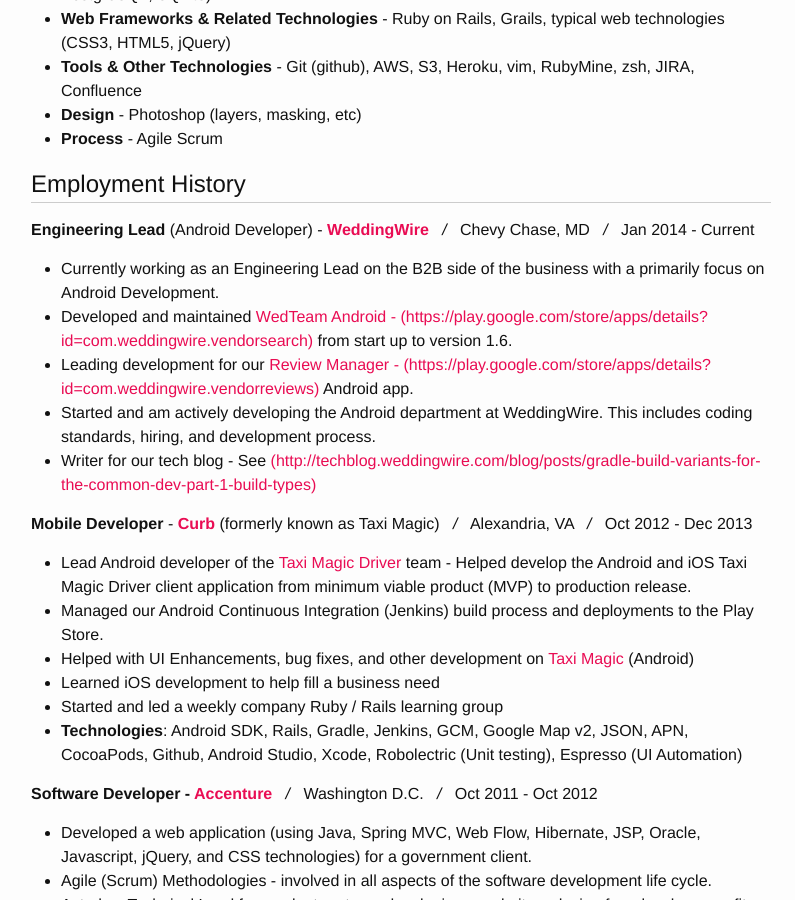
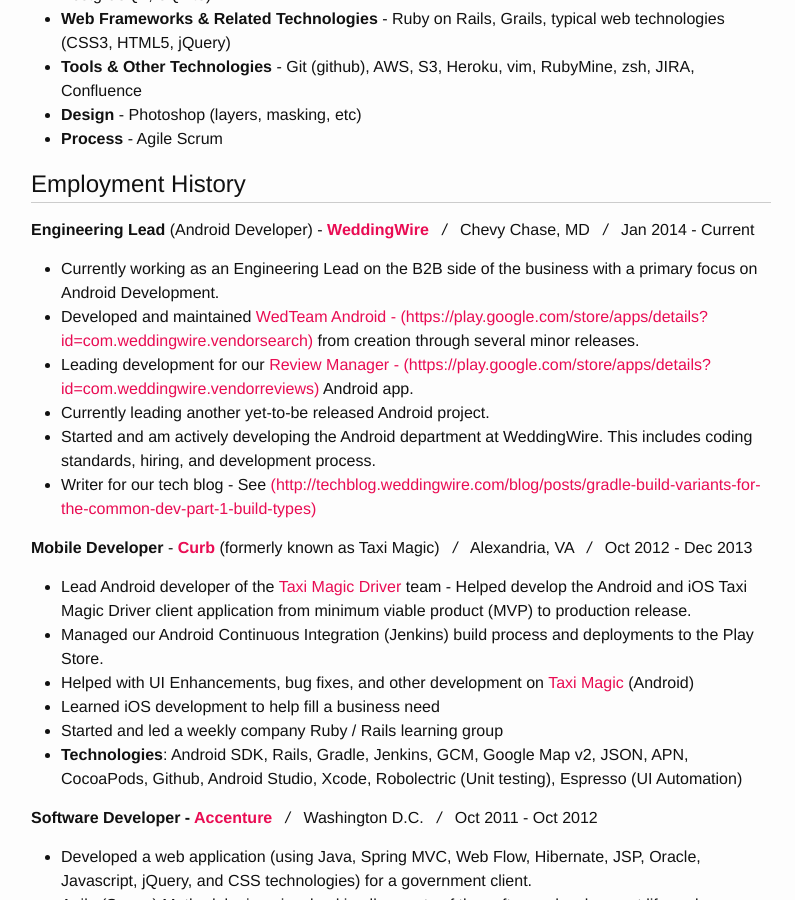
Before and after one commit to loeschg/loeschg.github.io, a Jekyll site: the page built from resume.md, in a window 1280 px wide and 900 px high, scrolled down 661 px. Shown: the whole window, without its empty margins (239-1034 px from the left). Built offline with Jekyll 4.4.1, drawn with Linux system fonts in a browser that asks for light colours; nearby versions of some CDN libraries.

Commit message:
Update resume typo

```diff
--- a/resume.md
+++ b/resume.md
@@ -79,9 +79,10 @@
 
 **Engineering Lead** (Android Developer) - **[WeddingWire](http://weddingwire.com)**  &nbsp;&nbsp;*/*&nbsp;&nbsp;  Chevy Chase, MD  &nbsp;&nbsp;*/*&nbsp;&nbsp;  Jan 2014 - Current
 
-* Currently working as an Engineering Lead on the B2B side of the business with a primarily focus on Android Development.
-* Developed and maintained [WedTeam Android - (https://play.google.com/store/apps/details?id=com.weddingwire.vendorsearch)](https://play.google.com/store/apps/details?id=com.weddingwire.vendorsearch) from start up to version 1.6.
+* Currently working as an Engineering Lead on the B2B side of the business with a primary focus on Android Development.
+* Developed and maintained [WedTeam Android - (https://play.google.com/store/apps/details?id=com.weddingwire.vendorsearch)](https://play.google.com/store/apps/details?id=com.weddingwire.vendorsearch) from creation through several minor releases.
 * Leading development for our [Review Manager - (https://play.google.com/store/apps/details?id=com.weddingwire.vendorreviews)](https://play.google.com/store/apps/details?id=com.weddingwire.vendorreviews) Android app.
+* Currently leading another yet-to-be released Android project.
 * Started and am actively developing the Android department at WeddingWire. This includes coding standards, hiring, and development process.
 * Writer for our tech blog - See [(http://techblog.weddingwire.com/blog/posts/gradle-build-variants-for-the-common-dev-part-1-build-types)](http://techblog.weddingwire.com/blog/posts/gradle-build-variants-for-the-common-dev-part-1-build-types)
 
```
